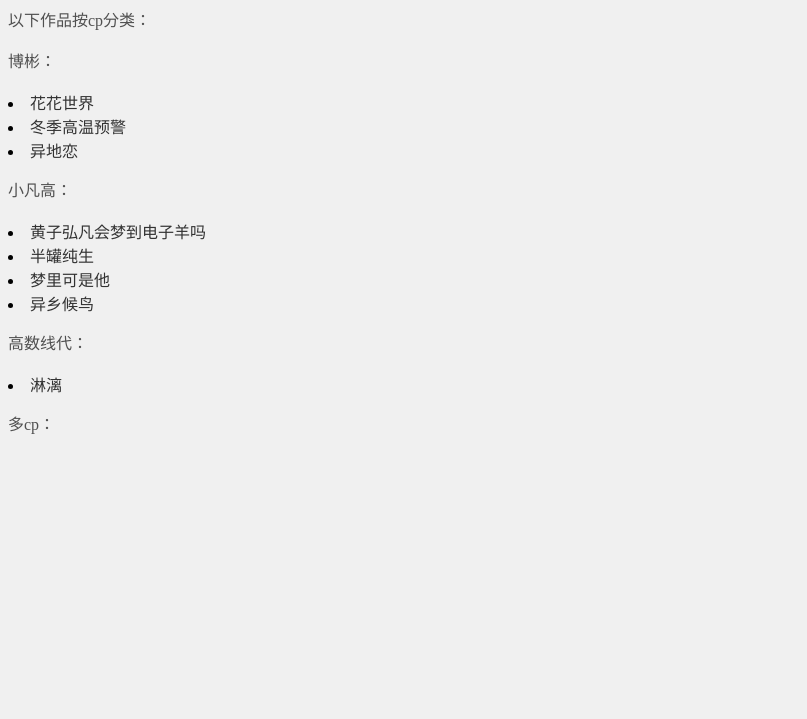
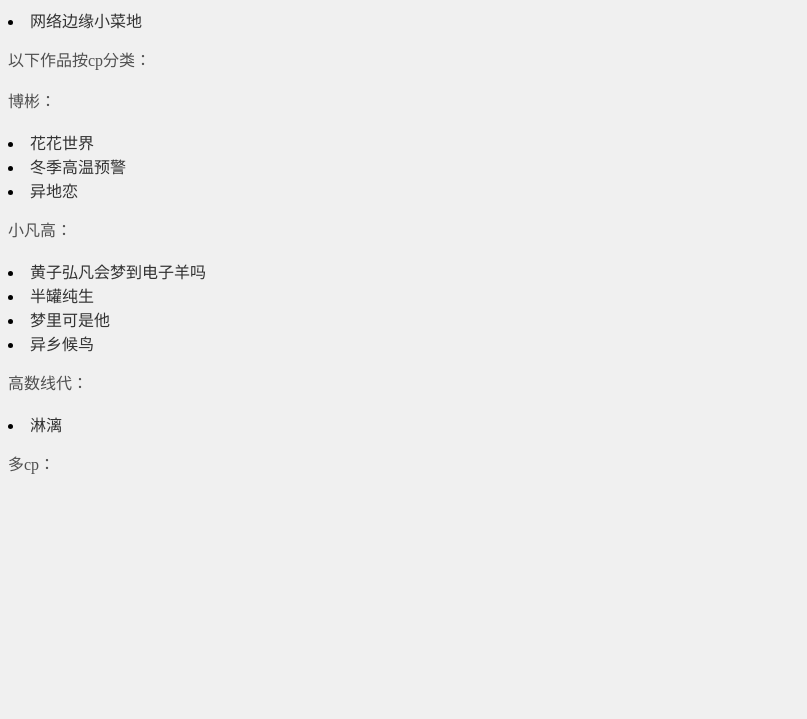
Before and after one commit to zyszcsz-janejoy/huangju, a plain HTML site: page index.html in a window 1280 px wide. Shown: the part 81-800 px from the top of the page, without its empty margins (0-807 px from the left). Drawn offline with Linux system fonts and the light colour scheme.

Commit message:
Update index.html

```diff
--- a/index.html
+++ b/index.html
@@ -40,6 +40,7 @@
 
 <body>
     <h1>网络边缘自留地</h1>
+    <p><li><a href="https://zyszcsz-janejoy.github.io/janejoy/">网络边缘小菜地</a></li>
     <p>以下作品按cp分类：</p>
     </p>
     <p>博彬：</p>
```
